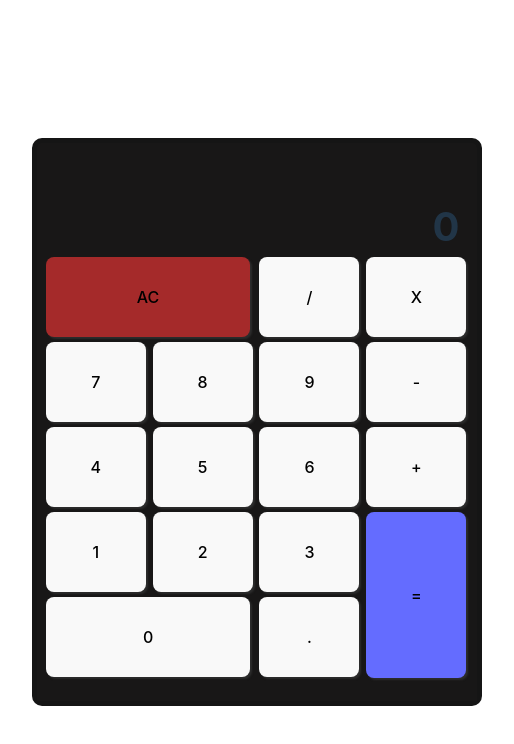
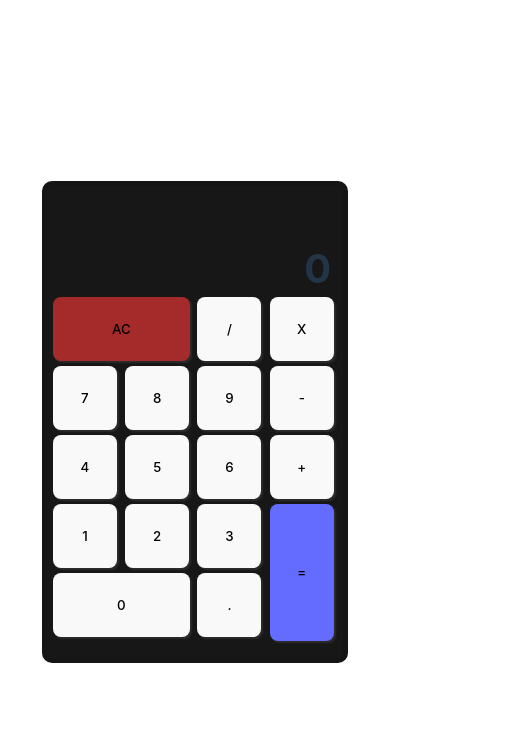
Before and after one commit to MarcosNapolitano/React_Calculator, a React (Vite) app: page / in a window 390 px wide. Shown: the top 744 px of the page, 514 px wide, since content can reach past the window. Built offline with nearby package versions, Linux system fonts and the light colour scheme.

Commit message:
fixed buttons size on mobile

```diff
--- a/App/App.jsx
+++ b/App/App.jsx
@@ -69,9 +69,9 @@ class App extends React.Component {
             return undefined
         }
         //if number
-        //estos son los rangos de keycode numericos, no puedo no repetir, no funciona
-        if((96<=event.keyCode && event.keyCode<=105) ||
-           (48<=event.keyCode && event.keyCode<= 57) || event.keyCode==110){
+        if((96<=event.keyCode && event.keyCode<=105) || //numbers pressed
+           (48<=event.keyCode && event.keyCode<= 57) || //numbers clicked
+           (event.keyCode==46 || event.keyCode==110)){ //dots!
 
             //si se hace un enter y luego numero, resetea la cuenta
             if(this.checkReboot()){
--- a/style.css
+++ b/style.css
@@ -50,8 +50,6 @@ button {
   box-shadow: 2px 2px 2px rgb(45, 45, 45);
   border-radius: 8px;
   border: 1px solid transparent;
-  padding: 0.6em 1.2em;
-  font-size: 1em;
   font-weight: 500;
   font-family: inherit;
   background-color: #1a1a1a;
@@ -67,6 +65,13 @@ button:hover {
 button:focus,
 button:focus-visible {
   outline: 4px auto -webkit-focus-ring-color;
+}
+
+@media(max-width:500px){
+  button {
+    height: 4rem;
+    width: 4rem;
+  }
 }
 
 #calculator{
```
